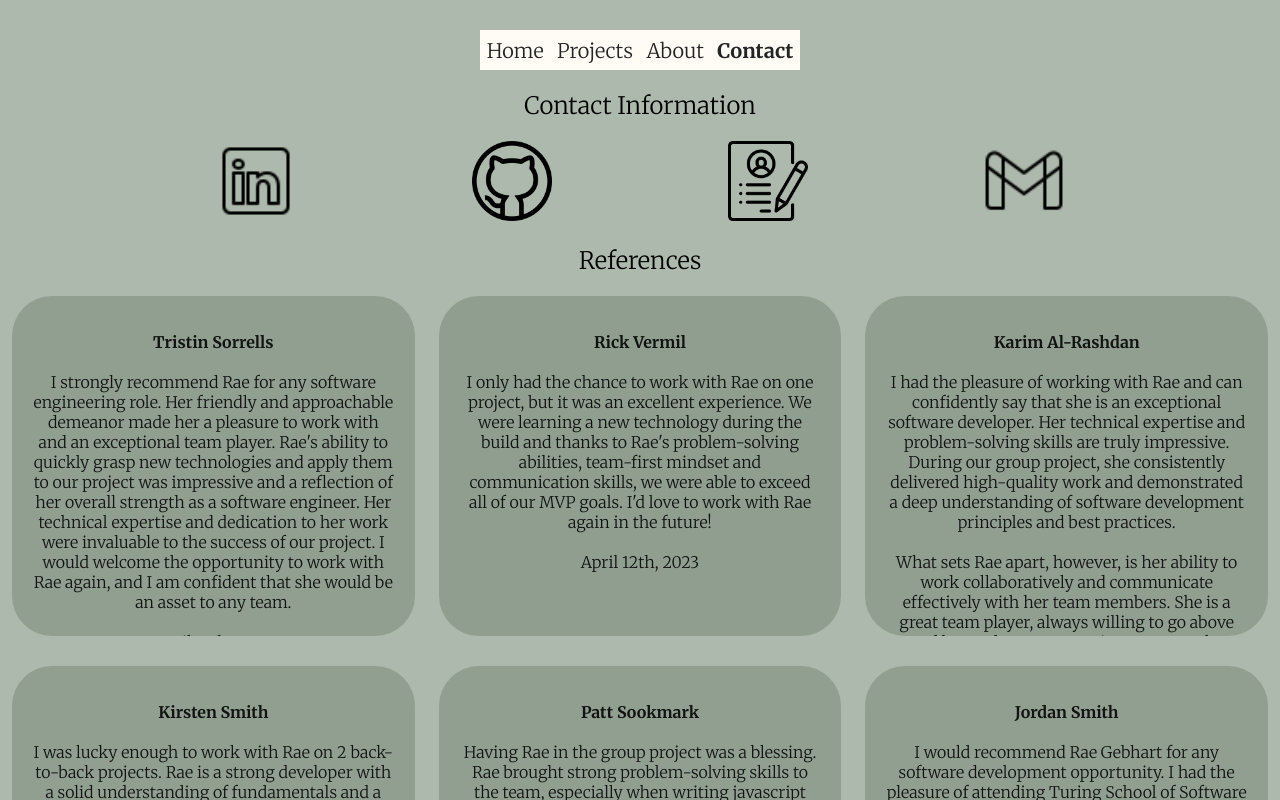
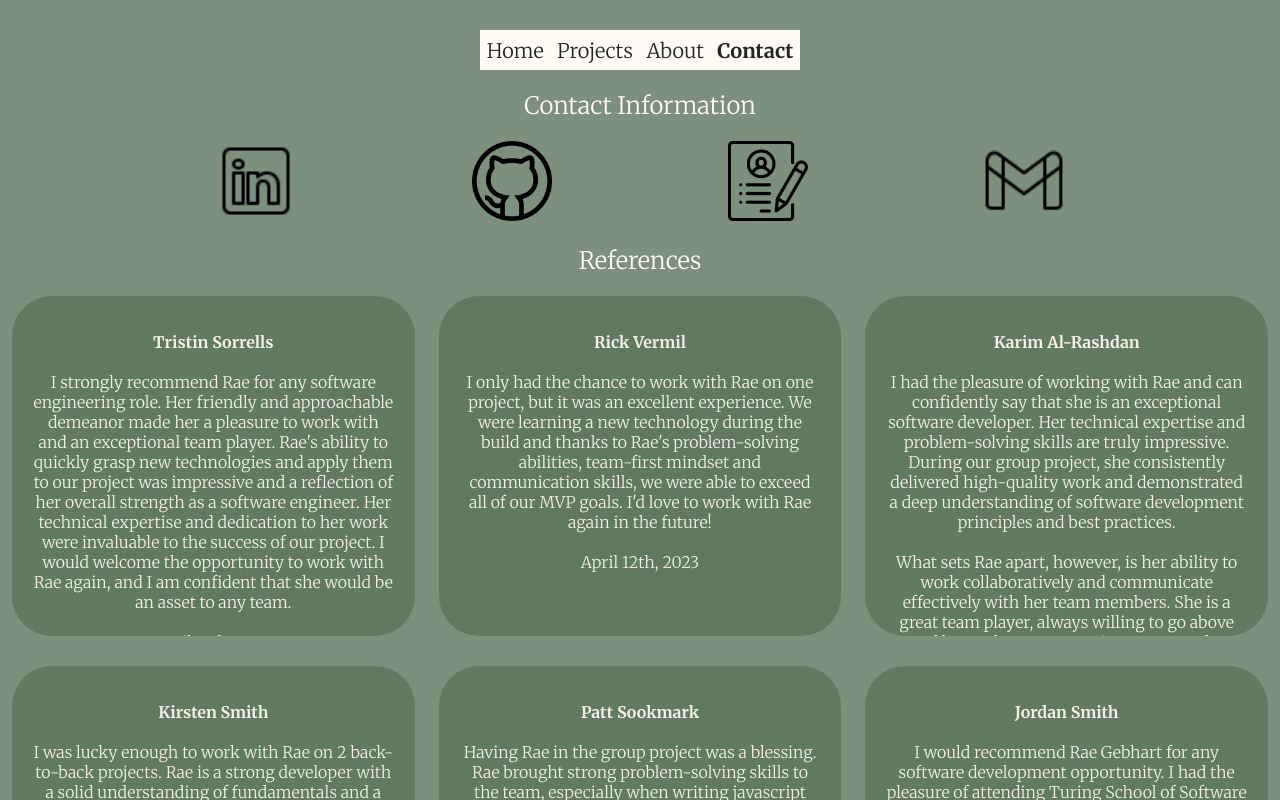
Before and after one commit to rae-107/rae-gebharts-portfolio, a React (Create React App) app: page /contact in a window 1280 px wide. Built offline with nearby package versions, Linux system fonts and the light colour scheme.

Commit message:
Update font color to be cream

```diff
--- a/src/components/About/About.css
+++ b/src/components/About/About.css
@@ -1,5 +1,5 @@
 .about-page {
-  background-color: #8d9c8d;
+  background-color: #5f765f;
   color: #FFFBF5;
   height: 100vh;
   width: 100vw;
--- a/src/components/Contact/Contact.css
+++ b/src/components/Contact/Contact.css
@@ -1,5 +1,6 @@
 .contact-page {
-  background-color: #acb9ac;
+  background-color: #7d907d;
+  color: #FFFBF5;
   height: 100vh;
   width: 100vw;
   overflow-y: scroll;
@@ -40,7 +41,7 @@
 }
 
 .reference {
-  background-color: #8d9c8d;
+  background-color: #5f765f;
   opacity: 0.9;
   border-radius: 40px;
   width: 85%;
@@ -48,6 +49,10 @@
   margin-bottom: 30px;
   padding: 20px;
   overflow-y: scroll;
+}
+
+a {
+  color: #232525;
 }
 
 @media screen and (min-width: 620px) {
--- a/src/components/Contact/Contact.scss
+++ b/src/components/Contact/Contact.scss
@@ -2,6 +2,7 @@
 
 .contact-page {
   background-color: $secondary;
+  color: $cream;
   height: 100vh;
   width: 100vw;
   overflow-y: scroll;
@@ -54,6 +55,10 @@
 
 }
 
+a {
+  color: $grey;
+}
+
 @media screen and (min-width: 620px) {
   .linked-in,
   .github,
--- a/src/components/Home/Home.css
+++ b/src/components/Home/Home.css
@@ -1,5 +1,5 @@
 .home {
-  background-color: #8d9c8d;
+  background-color: #5f765f;
   color: #FFFBF5;
   height: 100vh;
   width: 100vw;
--- a/src/components/Project/Project.css
+++ b/src/components/Project/Project.css
@@ -1,7 +1,7 @@
 .project {
   height: 350px;
   width: 350px;
-  background-color: #8d9c8d;
+  background-color: #5f765f;
   border-radius: 40px;
   margin: 40px auto 20px;
 }
--- a/src/components/Projects/Projects.css
+++ b/src/components/Projects/Projects.css
@@ -1,5 +1,5 @@
 .projects {
-  background-color: #acb9ac;
+  background-color: #7d907d;
   color: #FFFBF5;
   height: 100vh;
   width: 100vw;
```
Also changed, not shown: abstract/_variables.scss (+6 -2 lines), 1 other file (tests, documents, lock files or other folders).
